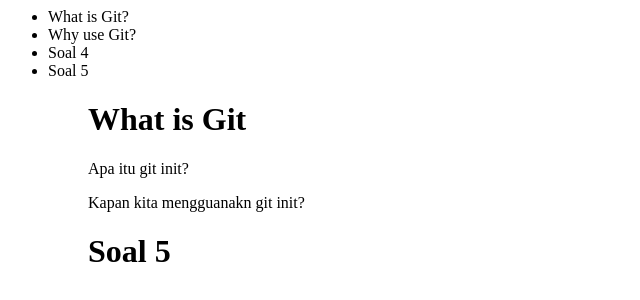
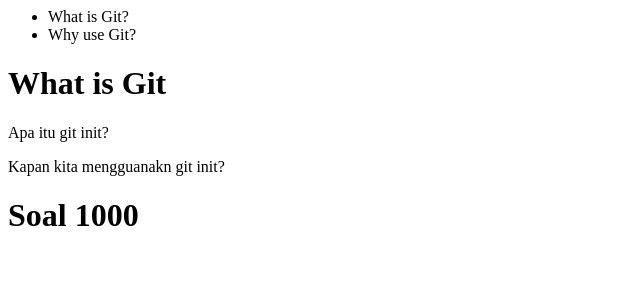
Before and after one commit to Candia20/ruang-belajar, a plain HTML site: page pages/question.html in a window 1280 px wide. Shown: the whole page, without its empty margins (0-640 px from the left). Drawn offline with Linux system fonts and the light colour scheme.

Commit message:
Revert "add 1000 question"
This reverts commit 45e3570fd0547977a164b3c22b585ed1ee57dcef.

```diff
--- a/pages/question.html
+++ b/pages/question.html
@@ -8,13 +8,12 @@
     <ul>
         <li>What is Git?</li>
         <li>Why use Git?</li>
-        <li>Soal 4</li>
-        <li>Soal 5</li>
-    <ul>
+    </ul>
     <h1>What is Git</h1>
     <p>Apa itu git init?</p>
     <p>Kapan kita mengguanakn git init?</p>
-    <h1>Soal 5</h1>
+
+    <h1>Soal 1000</h1>
 </body>
 
 </html>
```
